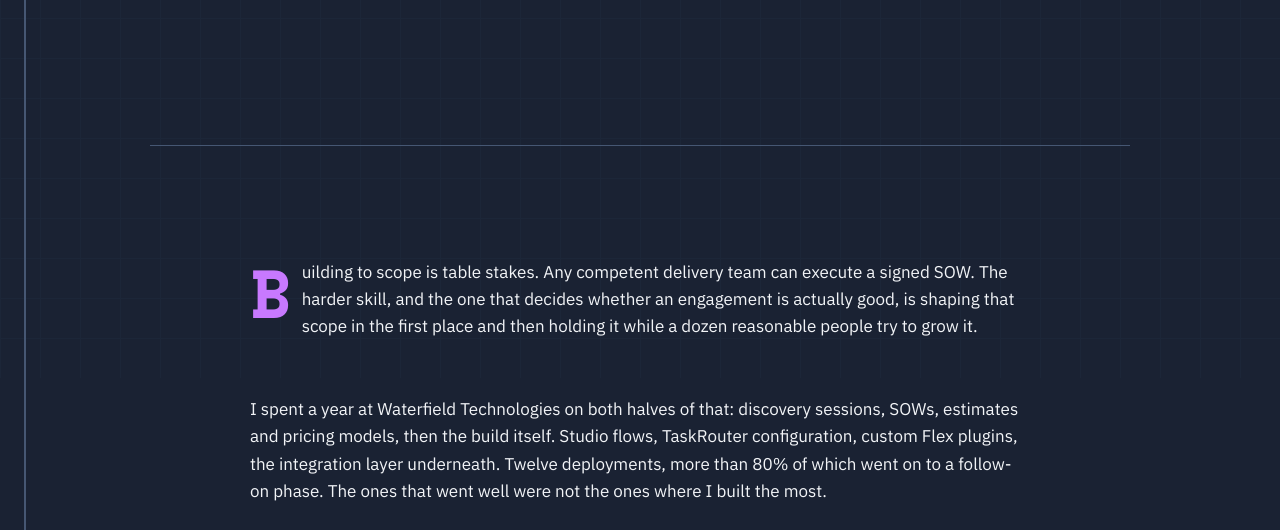
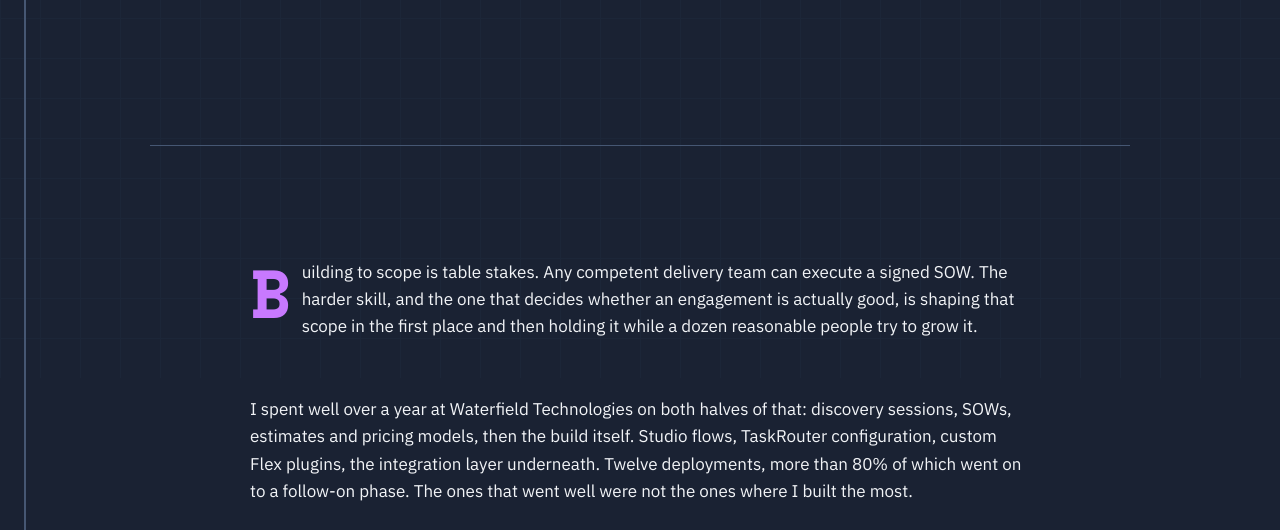
Before and after one commit to taylortreece/professional-website, a plain HTML site: page blogs/complexity-and-cx.html in a window 1280 px wide. Shown: the part 422-952 px from the top of the page. Drawn offline with nearby package versions, Linux system fonts and the light colour scheme.

Commit message:
updated blog post language a touch

```diff
--- a/blogs/complexity-and-cx.html
+++ b/blogs/complexity-and-cx.html
@@ -49,7 +49,7 @@
     <div class="notes-list" style="padding-left:0; display:flex; flex-direction:column; gap:22px;">
       <p class="drop-cap">Building to scope is table stakes. Any competent delivery team can execute a signed SOW. The harder skill, and the one that decides whether an engagement is actually good, is shaping that scope in the first place and then holding it while a dozen reasonable people try to grow it.</p>
 
-      <p>I spent a year at Waterfield Technologies on both halves of that: discovery sessions, SOWs, estimates and pricing models, then the build itself. Studio flows, TaskRouter configuration, custom Flex plugins, the integration layer underneath. Twelve deployments, more than 80% of which went on to a follow-on phase. The ones that went well were not the ones where I built the most.</p>
+      <p>I spent well over a year at Waterfield Technologies on both halves of that: discovery sessions, SOWs, estimates and pricing models, then the build itself. Studio flows, TaskRouter configuration, custom Flex plugins, the integration layer underneath. Twelve deployments, more than 80% of which went on to a follow-on phase. The ones that went well were not the ones where I built the most.</p>
 
       <p>Scope discovery is not a requirements-gathering meeting. Ask a stakeholder what they want and you get a wish list assembled from vendor decks and whatever frustrated them last quarter. This is also where you get the opportunity to teach the stakeholder about problems they have been unaware of in their own business. You are the expert, and they are looking to you. Ask a supervisor to walk you through their three highest-volume interaction types end to end and you get the actual operation: where agents hesitate, which panels they ignore, which numbers they check every morning, which reports nobody has opened since onboarding. That second conversation is the one that should shape the SOW, because a document built from a wish list specifies features while the operation needs a workflow.</p>
 
```
